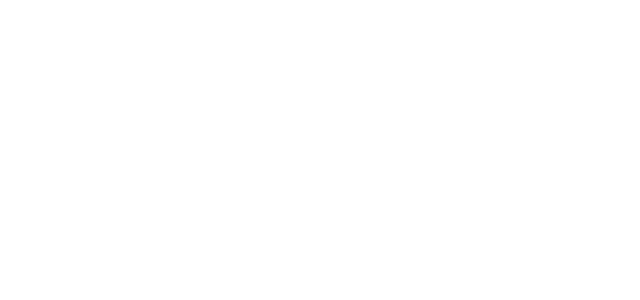
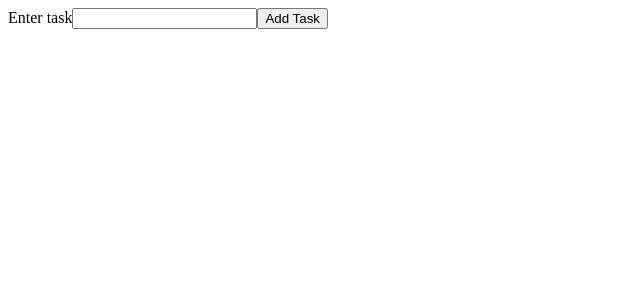
Before and after one commit to mjzachman/task-app, a React (Create React App) app: page / in a window 1280 px wide. Shown: the top 300 px of the page, without its empty margins (0-640 px from the left). Built offline with nearby package versions, Linux system fonts and the light colour scheme.

Commit message:
Create skeleton of App

```diff
--- a/src/App.js
+++ b/src/App.js
@@ -1,8 +1,35 @@
+// App.js
 
-function App() {
-  return (
-    <div></div>
-  );
+import React, { Component } from "react";
+
+class App extends Component {
+  constructor() {
+    super();
+
+
+    this.state ={
+      task: {text: ''},
+      tasks: [],
+    };
+  }
+
+
+  render() {
+    const {task, tasks } = this.state;
+
+
+    return (
+    <div>
+      <form>
+        <label htmlFor="taskInput">Enter task</label>
+        <input type="text" id="taskInput"/>
+        <button type="submit">
+          Add Task
+        </button>
+      </form>
+    </div>
+    );
+  }
 }
 
 export default App;
```
